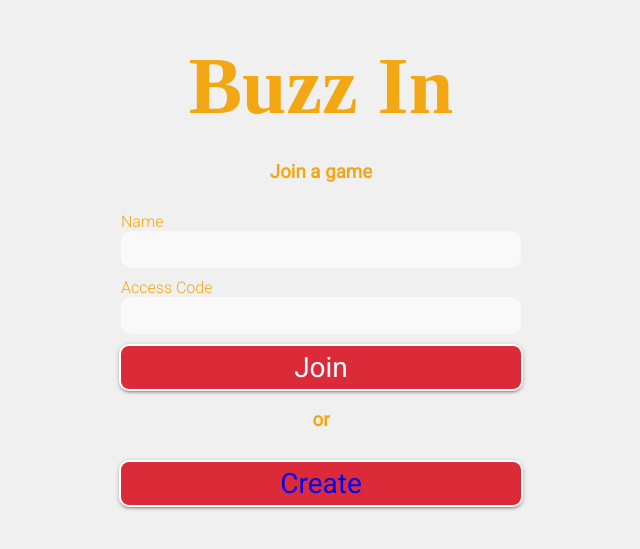
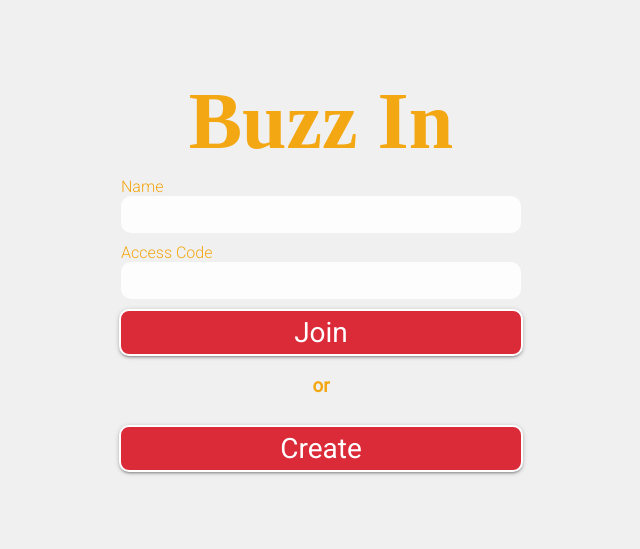
Before and after one commit to CDogg99/buzz-in, a website: page views/index.html in a window 1280 px wide. Shown: the part 141-690 px from the top of the page, without its empty margins (319-959 px from the left). Drawn offline with Linux system fonts and the light colour scheme; a web font is replaced by a local one.

Commit message:
Minor index styling changes

```diff
--- a/views/css/style.css
+++ b/views/css/style.css
@@ -47,9 +47,15 @@ h3{
 
 a{
     text-decoration: none;
+    color:inherit;
 }
 
 a:visited{
+    text-decoration: none;
+    color:inherit;
+}
+
+a:active{
     text-decoration: none;
     color:inherit;
 }
@@ -63,7 +69,7 @@ input[type=text]{
     border-radius: 10px;
     padding: 2px 10px;
     width: calc(100% - 20px);
-    background-color: #f9f9f9;
+    background-color: #fdfdfd;
     color:black;
     margin-top: 0;
 }
@@ -81,7 +87,7 @@ label{
     padding: 5px;
     font-family: "Roboto";
     font-weight: 400;
-    color:white;
+    color:white !important;
     width: calc(100% - 10px);
     border:2px solid white;
     box-shadow:  0px 1px 5px 0px rgba(0, 0, 0, 0.2),
--- a/views/index.html
+++ b/views/index.html
@@ -16,7 +16,6 @@
     <div class="viewport">
     <h1>Buzz In</h1>
     <div class="form">
-        <h3>Join a game</h3>
             <span id="joinFormResponse"></span>
             <label>Name</label>
             <input type="text" id="name">
@@ -24,7 +23,7 @@
             <input type="text" id="accessCode">
             <a id="submitJoinForm" class="big-button">Join</a>
             <h3>or</h3>
-            <div class="big-button"><a href="create.html">Create</a></div>
+            <a class="big-button" id="create-game" href="create.html">Create</a>
     </div>
     </div>
 </body>
--- a/views/js/index.js
+++ b/views/js/index.js
@@ -16,7 +16,6 @@ var submitButton, response;
 window.onload = function(){
     submitButton = document.querySelector("#submitJoinForm");
     response = document.querySelector("#joinFormResponse");
-
     submitButton.addEventListener("click", function(){
         response.innerHTML = "";
         joinGame();
```
